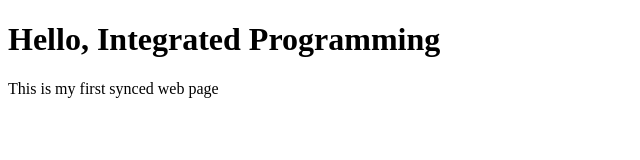
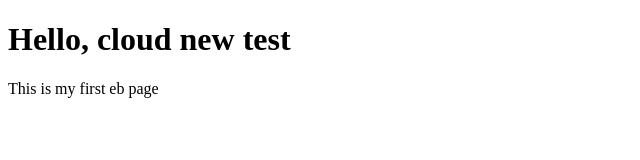
Before and after one commit to cimafranca-dot/first-repo, a plain HTML site: page Index.html in a window 1280 px wide. Shown: the whole page, without its empty margins (0-640 px from the left). Drawn offline with Linux system fonts and the light colour scheme.

Commit message:
tset commit

```diff
--- a/Index.html
+++ b/Index.html
@@ -4,7 +4,7 @@
         <title> My First Repo </title>
     </head>
     <body>
-        <h1> Hello, Integrated Programming </h1>
-        <p> This is my first synced web page</p>
+        <h1> Hello, cloud new test</h1>
+        <p> This is my first eb page</p>
     </body>
     </html>
```
